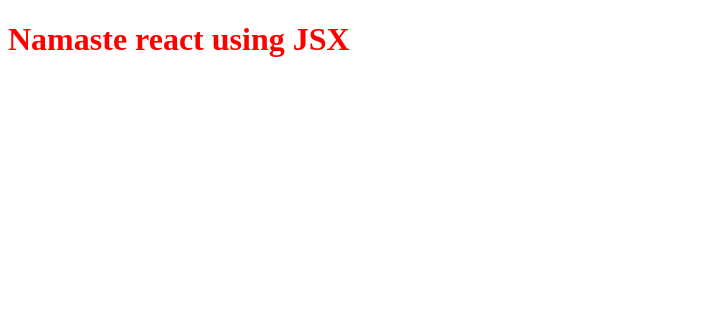
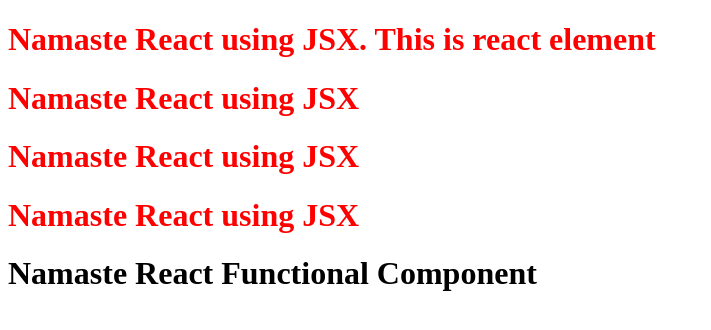
Before and after one commit to jaiparkash77/namaste-react, a React (Vite) app: page / in a window 1280 px wide. Shown: the top 330 px of the page, without its empty margins (0-711 px from the left). Built offline with nearby package versions, Linux system fonts and the light colour scheme.

Commit message:
chore: Laying the foundation of react

```diff
--- a/App.js
+++ b/App.js
@@ -1,15 +1,47 @@
 import React from "react";
 import ReactDOM from "react-dom/client";
 
-// React.createElement => React Element - JS Object => HTMLElement(render)
-const heading = React.createElement("h1", {id: "heading"}, "Namaste React 🎃");
-console.log(heading);
+// React Element
+const heading = (
+    <h1 id="heading">
+        Namaste React using JSX. This is react element
+    </h1>
+);
 
-// JSX - is not HTML is JS. It is HTML-like or XML-like syntax. (transpiled before it reaches the JS Engine) => Parcel - Babel
-// JSX => React.createElement => React Element - JS Object => HTMLElement(render)
-const jsxHeading = <h1 id="heading">Namaste react using JSX</h1>;
-console.log(jsxHeading);
+// React Component
+// Class Based Component - OLD
+// Functional Component - NEW
+
+// React Functional Component
+
+const Title = () => (
+    <h1 id="heading">
+        Namaste React using JSX
+    </h1>
+);
+
+const HeadingComponent = () =>{
+    return <h1>Namaste React Functional Component</h1>
+}
+
+const HeadingComponent2 = () => <h1>Namaste React Functional Component</h1>;
+
+// Component Composition - composing multiple component into single
+const HeadingComponent3 = () => (
+    <div id="container">
+        {heading}
+        <Title />
+        {Title()}
+        <Title></Title>
+        <h1>Namaste React Functional Component</h1>
+    </div>
+)
+
 
 const root = ReactDOM.createRoot(document.getElementById("root"));
 
-root.render(jsxHeading);
+// Rendering react element
+// root.render(heading);
+
+// Rendering react component
+root.render(<HeadingComponent3 />);
```
